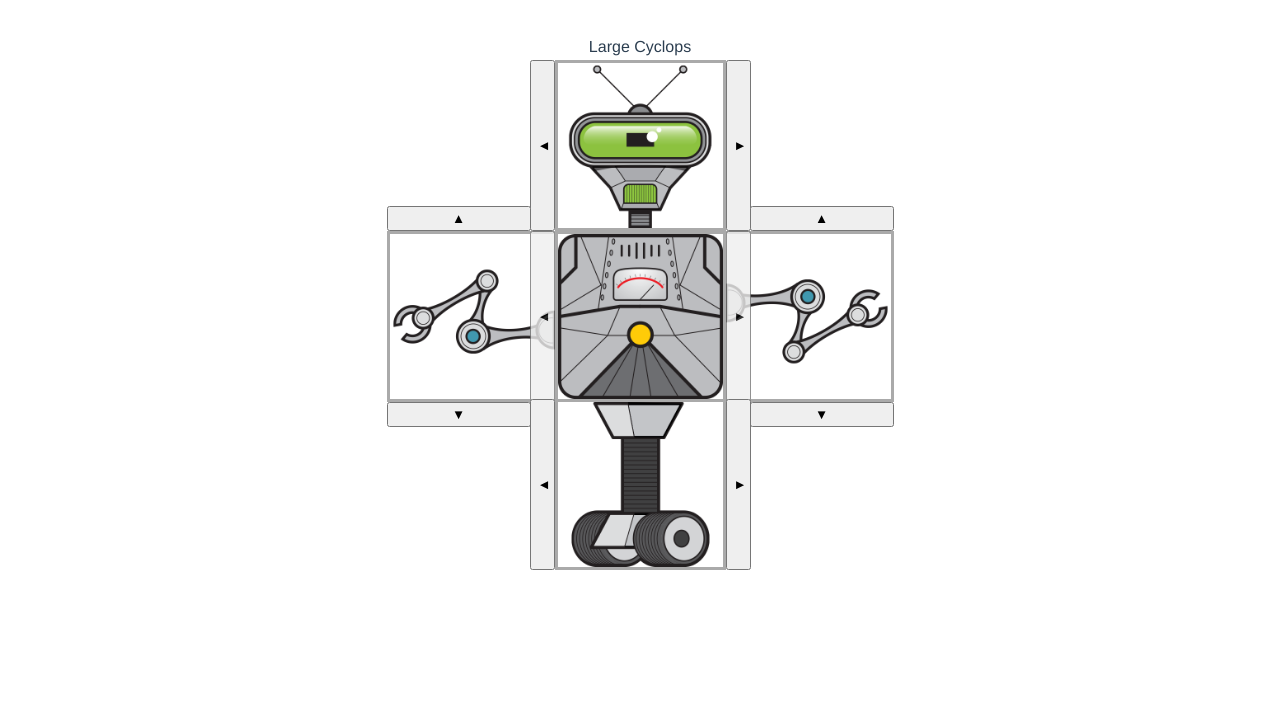
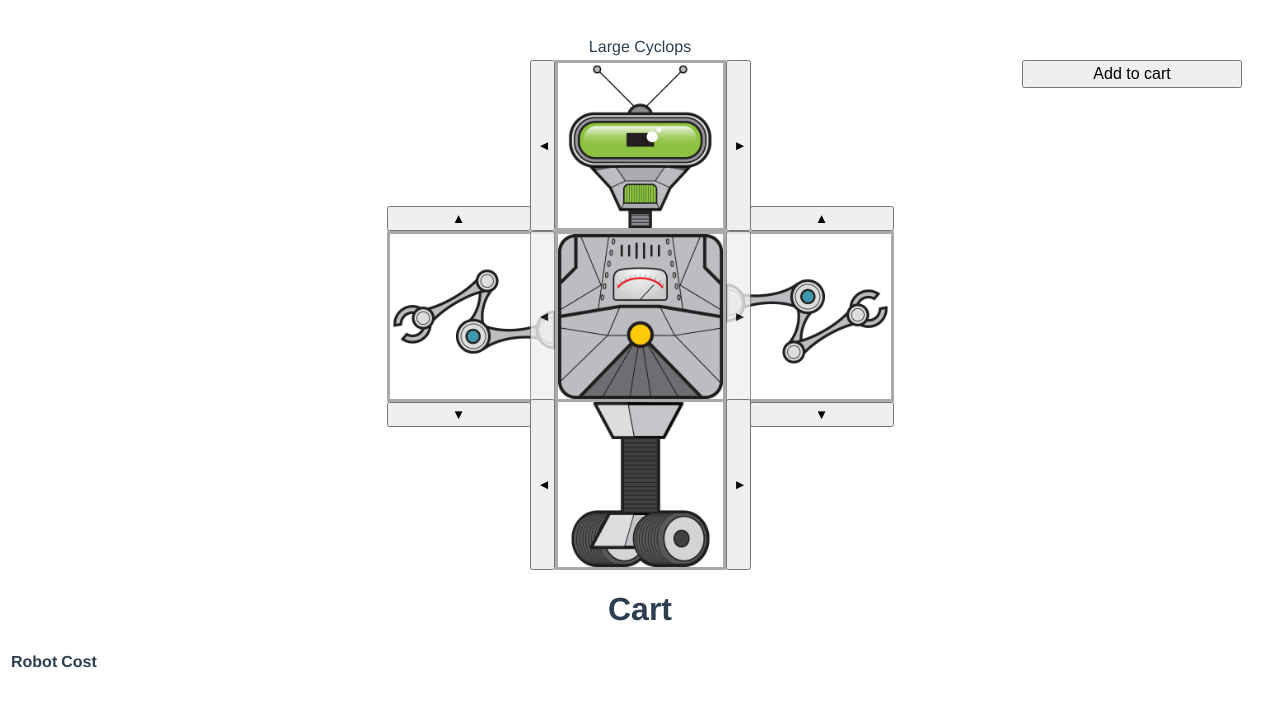
Before and after one commit to mehmetka/vuejs-examples, a Vue app in the folder build-a-bot/: page / in a window 1280 px wide. Shown: the top 706 px of the page. Built offline with nearby package versions, Linux system fonts and the light colour scheme.

Commit message:
Repeating elements with v-for

```diff
--- a/build-a-bot/src/build/RobotBuilder.vue
+++ b/build-a-bot/src/build/RobotBuilder.vue
@@ -1,5 +1,6 @@
 <template>
-  <div>
+  <div class="content">
+    <button class="add-to-cart" @click="addToCart()">Add to cart</button>
     <div class="top-row">
       <div class="top part">
         <div class="robot-name">{{selectedRobot.head.title}}
@@ -36,6 +37,23 @@
         <button @click="selectNextBase()" class="next-selector">&#9658;</button>
       </div>
     </div>
+    <div>
+      <h1>Cart</h1>
+      <table>
+        <thead>
+          <tr>
+            <th>Robot</th>
+            <th class="cost">Cost</th>
+          </tr>
+        </thead>
+        <tbody>
+          <tr v-for="(robot, index) in cart" :key="index">
+            <td>{{ robot.head.title }}</td>
+            <td class="cost">{{ robot.cost }}</td>
+          </tr>
+        </tbody>
+      </table>
+    </div>
   </div>
 </template>
 
@@ -57,6 +75,7 @@
   data() {
     return {
       availableParts,
+      cart: [],
       selectedHeadIndex: 0,
       selectedLeftArmIndex: 0,
       selectedRightArmIndex: 0,
@@ -76,6 +95,18 @@
     },
   },
   methods: { // object
+    addToCart() {
+      const robot = this.selectedRobot;
+      const cost = robot.head.cost + robot.leftArm.cost + robot.rightArm.cost
+        + robot.torso.cost + robot.base.cost;
+      // eslint-disable-next-line
+      this.cart.push(Object.assign({}, robot, { cost }));
+      /*
+      For immutability purposes, Object.assign, so that the robot that isn't in
+      the array isn't the same instance as the selectedRobot property
+      - to make sure that you don't have inadvertent pointers to the same object in your code.
+       */
+    },
     selectNextHead() {
       this.selectedHeadIndex = getNextValidIndex(
         this.selectedHeadIndex,
@@ -239,4 +270,22 @@
 .sale {
   color: red;;
 }
+.content {
+  position: relative;
+}
+.add-to-cart {
+  position: absolute;
+  right: 30px;
+  width: 220px;
+  padding: 3px;
+  font-size: 16px;
+}
+td th {
+  text-align: left;
+  padding: 5px;
+  padding-right: 20px;
+}
+.cost {
+  text-align: right;
+}
 </style>
```
Also changed, not shown: 1 other file (tests, documents, lock files or other folders).
